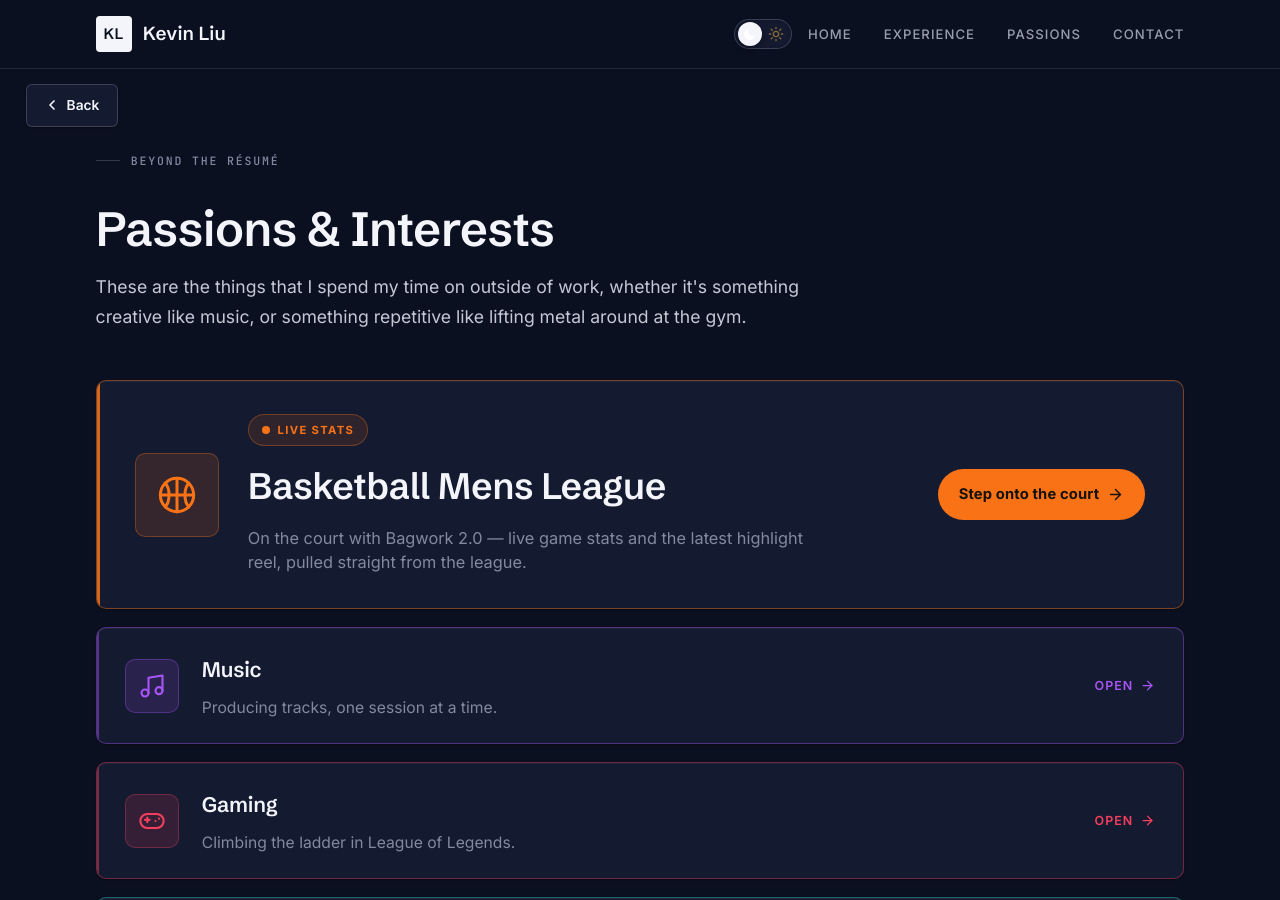
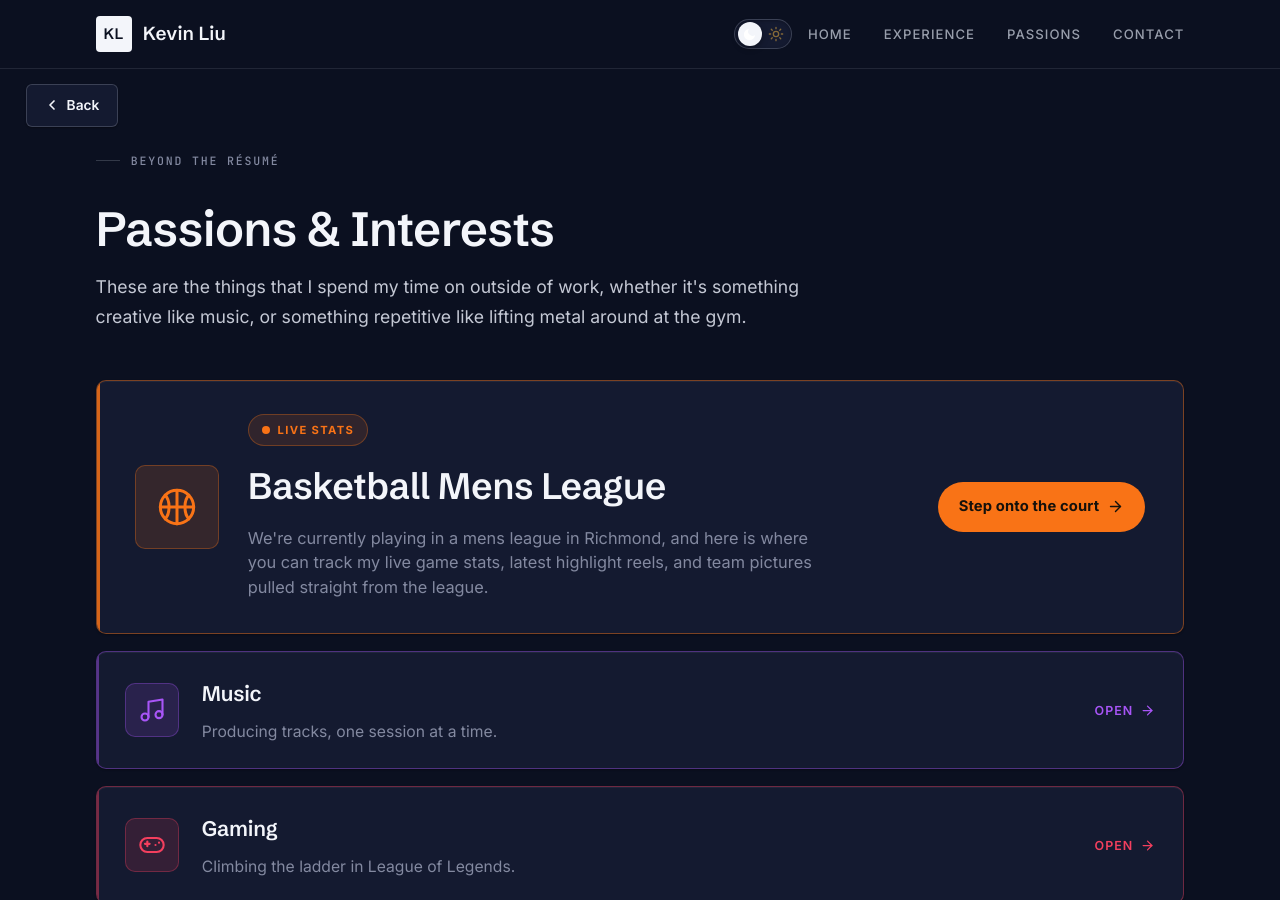
Before and after one commit to kev2k04/kev2k04.github.io, a Jekyll site: the page built from passions.html, in a window 1280 px wide and 900 px high. Built offline with Jekyll 4.4.1, drawn with Linux system fonts in a browser that asks for light colours.

Commit message:
Basketball card: update the league description
Co-Authored-By: Claude Opus 4.8 <noreply@anthropic.com>

```diff
--- a/_data/passions.yml
+++ b/_data/passions.yml
@@ -22,7 +22,10 @@
   featured: true
   title: Basketball Mens League
   icon: basketball
-  tagline: On the court with Bagwork 2.0 — live game stats and the latest highlight reel, pulled straight from the league.
+  tagline: >-
+    We're currently playing in a mens league in Richmond, and here is where you
+    can track my live game stats, latest highlight reels, and team pictures
+    pulled straight from the league.
   badge: Live stats
   cta: Step onto the court
   accent: "249, 115, 22"      # basketball orange
```
